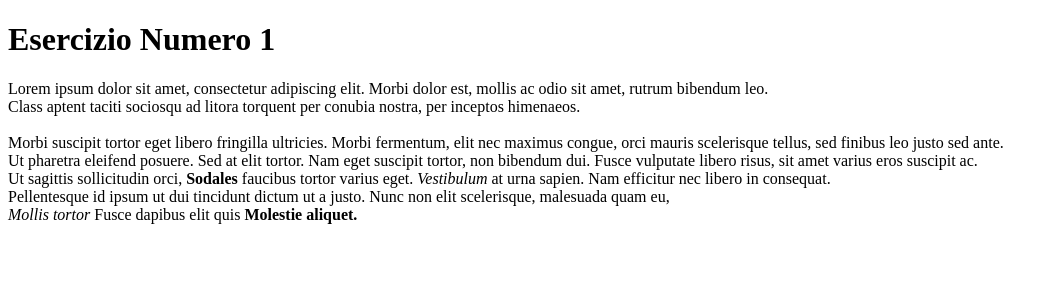
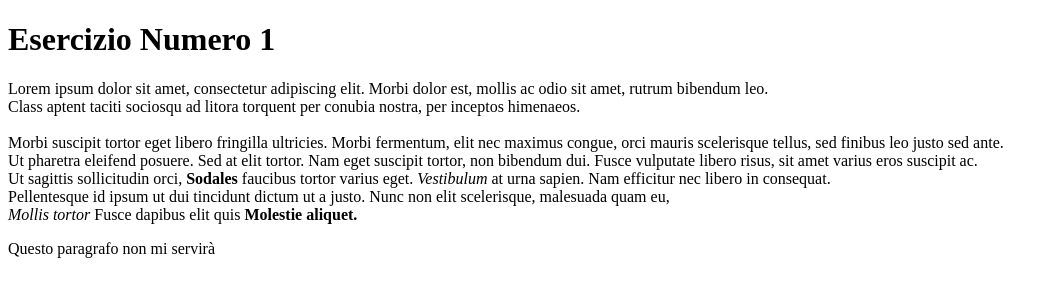
Before and after one commit to LauricellaAndrea/test-git, a plain HTML site: page index.html in a window 1280 px wide. Shown: the whole page, without its empty margins (0-1059 px from the left). Drawn offline with Linux system fonts and the light colour scheme.

Commit message:
nuovo paragrafo

```diff
--- a/index.html
+++ b/index.html
@@ -13,6 +13,7 @@
           <h1> Esercizio Numero 1</h1>
           <p> Lorem ipsum dolor sit amet, consectetur adipiscing elit. Morbi dolor est, mollis ac odio sit amet, rutrum bibendum leo. <br>Class aptent taciti sociosqu ad  litora torquent per conubia nostra, per inceptos himenaeos.</br>  <br> Morbi suscipit tortor eget libero fringilla ultricies. Morbi fermentum, elit nec maximus congue, orci mauris scelerisque tellus, sed finibus leo justo sed ante.</br> Ut pharetra eleifend posuere. Sed at elit tortor. Nam eget suscipit tortor, non bibendum dui. Fusce vulputate libero risus, sit amet varius eros suscipit ac.</br> Ut sagittis sollicitudin orci, <b>Sodales</b> faucibus tortor varius eget. <i>Vestibulum</i> at urna sapien. Nam efficitur nec libero in consequat. <br>Pellentesque id ipsum ut dui tincidunt dictum ut a justo. Nunc non elit scelerisque, malesuada quam eu,</br> <em>Mollis tortor</em> Fusce dapibus elit quis<strong> Molestie aliquet.</strong></p>
            </p>
+           <p>Questo paragrafo non mi servirà</p>
 
       </header>
 
```
